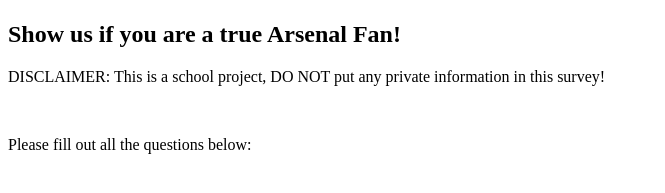
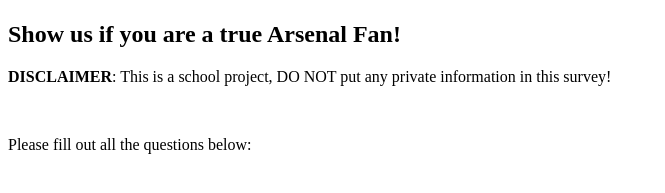
Before and after one commit to Salami1474/FootballWebsiteProject, a plain HTML site: page forms.html in a window 1280 px wide. Shown: the part 377-570 px from the top of the page, 0-665 px from the left. Drawn offline with Linux system fonts and the light colour scheme.

Commit message:
change to forms oct 15

```diff
--- a/forms.html
+++ b/forms.html
@@ -17,7 +17,7 @@
     <h2>Show us if you are a true Arsenal Fan!</h2>
 
     <p>
-      DISCLAIMER: This is a school project, DO NOT put any private information in
+      <strong>DISCLAIMER</strong>: This is a school project, DO NOT put any private information in
       this survey!
     </p>
     <br />
```
